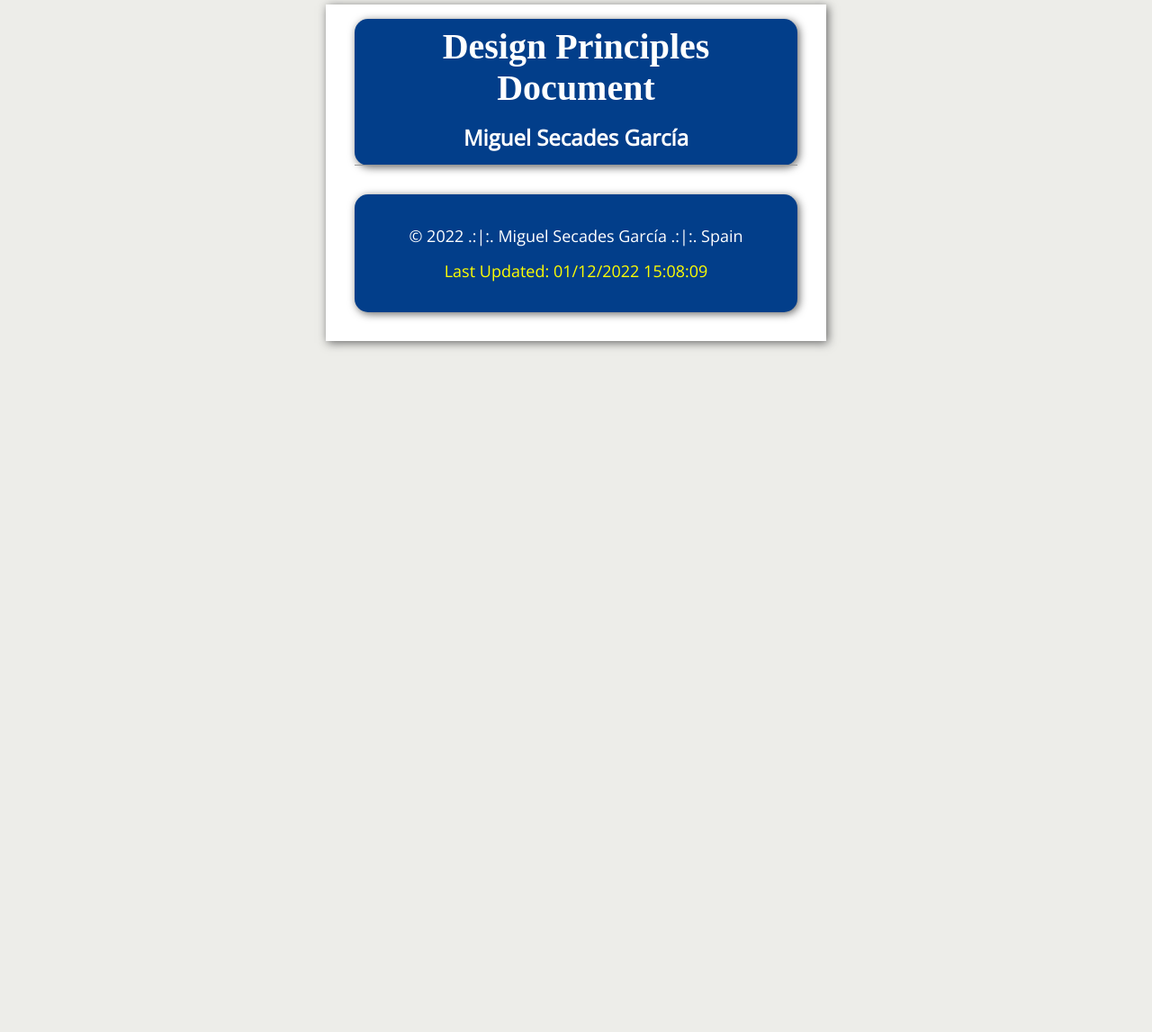
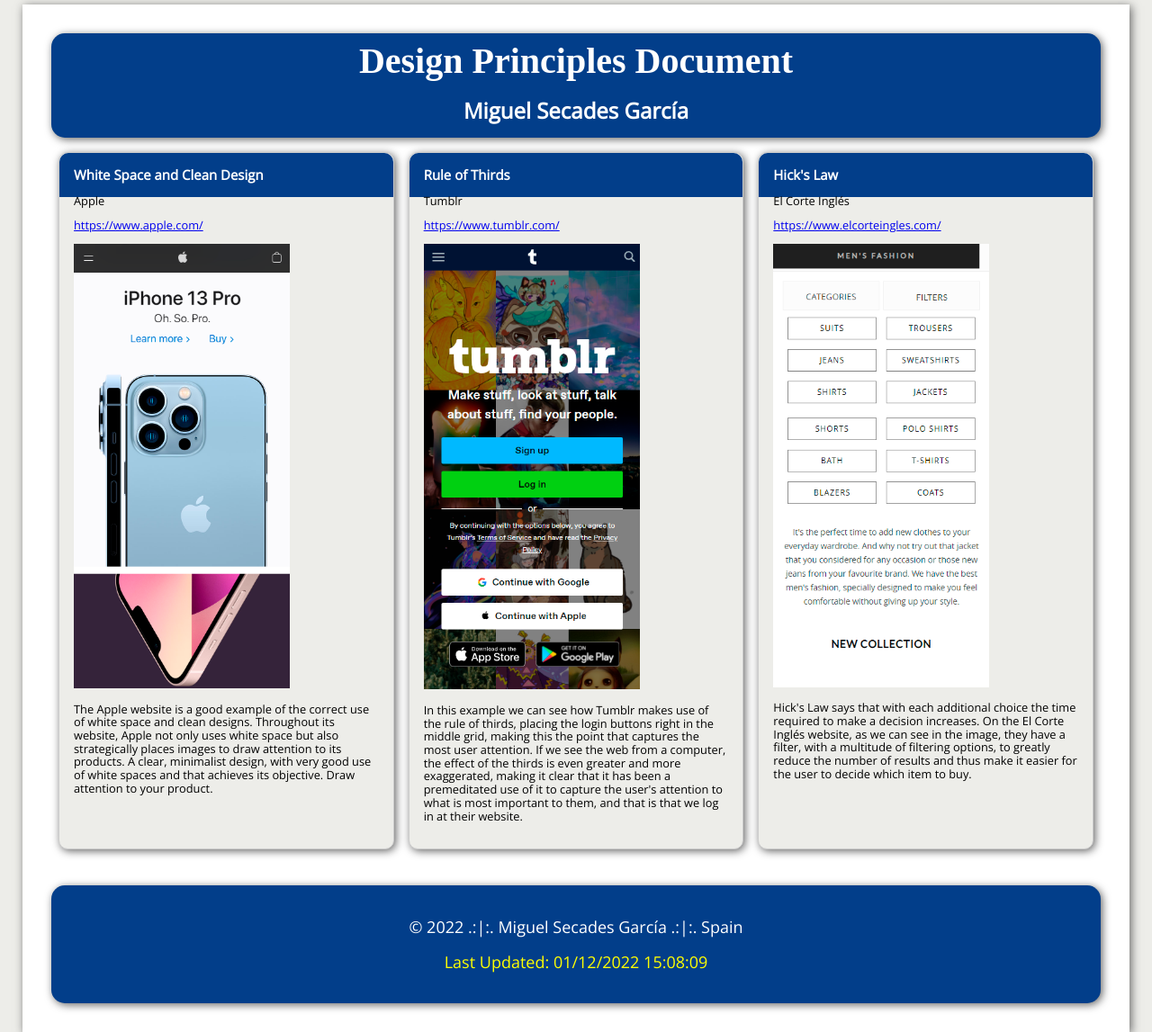
Before and after one commit to MiguelSecadesBYU/wdd230, a plain HTML site: page lesson2/design-principles.html in a window 1280 px wide. Shown: the top 1147 px of the page at 90% size. Before the commit the page ends 800 px from the top, so only its background shows below. Drawn offline with nearby package versions, Linux system fonts and the light colour scheme; files that its build step writes are made by us from their sources; a web font is replaced by a local one.

Commit message:
Added page content

```diff
--- /dev/null
+++ b/css/large.css
@@ -0,0 +1,5 @@
+@media only screen and (min-width: 37.5em) {
+  #lesson2_content main {
+    grid-template-columns: 1fr 1fr 1fr;
+  }
+}
--- a/css/medium.css
+++ b/css/medium.css
@@ -14,6 +14,10 @@
   #wdd230_content header {
     grid-template-columns: 1fr 1fr 1fr 1fr;
     display:grid;
+  }
+
+  #lesson2_content main{
+    grid-template-columns: 1fr 1fr;
   }
 
   header h1 {
@@ -47,10 +51,10 @@
   #lesson2_content {
     align-items: center;
     width: 40%;
-
     margin: 0 auto;
     padding: 2rem;
     background-color: white;
     box-shadow: 2px 2px 10px #666;
+    min-width: fit-content;
   }
 }
--- a/css/small.css
+++ b/css/small.css
@@ -15,6 +15,20 @@
   background-color: #023e8a;
   border-radius: 15px 15px 15px 15px;
   box-shadow: 2px 2px 10px #666;
+  margin-top: 1rem;
+}
+
+article {
+  border: 1px solid #ccc;
+  padding: 1rem;
+  background-color: #edede9;
+  box-shadow: 2px 2px 10px #666;
+  margin: 0.5rem;
+  border-radius: 10px 10px 10px 10px;
+}
+
+article img {
+  max-width: 15rem;
 }
 
 footer {
@@ -30,8 +44,22 @@
   color: white;
   padding: 1rem;
   margin-top: -0.5rem;
+  min-width: fit-content;
 }
 
+#lesson2_content h3 {
+  background-color: #023e8a;
+  padding: 1rem;
+  width: 100%;
+  margin: -16px;
+  color: white;
+  border-radius: 10px 10px 0px 0px;
+}
+#lesson2_content main {
+  display: grid;
+  grid-template-columns: 1fr;
+  font-size: 0.8rem;
+}
 h1 {
   font-family: "Alegreya SC", serif;
   font-size: 1.5rem;
@@ -39,11 +67,12 @@
 }
 h2 {
   font-size: 1rem;
-  border-bottom: 1px solid #999;
   margin-bottom: 0.5rem;
   text-align: center;
 }
-
+#wdd230_content h2 {
+  border-bottom: 1px solid #999;
+}
 main ul {
   border-bottom: 1px solid #999;
   margin-bottom: 0.5rem;
--- a/lesson2/design-principles.html
+++ b/lesson2/design-principles.html
@@ -8,6 +8,7 @@
     <link rel="stylesheet" href="../css/normalize.css">
     <link rel="stylesheet" href="../css/small.css">
     <link rel="stylesheet" href="../css/medium.css">
+    <link rel="stylesheet" href="../css/large.css">
 </head>
 <body>
     <div id="lesson2_content">
@@ -16,7 +17,43 @@
             <h2>Miguel Secades García</h2>
         </header>
         <main>
-
+            <article>
+                <h3>White Space and Clean Design</h3>
+                <p>Apple</p>
+                <p><a href="https://www.apple.com/">https://www.apple.com/</a></p>
+                <img src="../images/apple_screenshot.png" alt="Screenshot of the apple website">
+                <p>The Apple website is a good example of the correct use of white space and clean designs.
+                    Throughout its website, Apple not only uses white space but also strategically places
+                    images to draw attention to its products. A clear, minimalist design, with very good use
+                     of white spaces and that achieves its objective. Draw attention to your product.
+                </p>
+            </article>
+            <article>
+                <h3>Rule of Thirds</h3>
+                <p>Tumblr</p>
+                <p><a href="https://www.tumblr.com/">https://www.tumblr.com/</a></p>
+                <img src="../images/tumblr_screenshot.png" alt="Screenshot of the Tumblrs website">
+                <p>
+                    In this example we can see how Tumblr makes use of the rule of thirds, placing the login
+                     buttons right in the middle grid, making this the point that captures the most user
+                     attention. If we see the web from a computer, the effect of the thirds is even greater
+                     and more exaggerated, making it clear that it has been a premeditated use of it to capture
+                      the user's attention to what is most important to them, and that is that we log in at
+                      their website.
+                </p>
+            </article>
+            <article>
+                <h3>Hick's Law</h3>
+                <p>El Corte Inglés</p>
+                <p><a href="https://www.elcorteingles.com/">https://www.elcorteingles.com/</a></p>
+                <img src="../images/elcorteingles_screenshot.png" alt="Screenshot of the El Corte Inglés website">
+                <p>
+                    Hick's Law says that with each additional choice the time required to make a decision increases.
+                     On the El Corte Inglés website, as we can see in the image, they have a filter, with a multitude
+                      of filtering options, to greatly reduce the number of results and thus make it easier for the
+                      user to decide which item to buy.
+                </p>
+            </article>
         </main>
         <footer>
             <p>&copy; <span id="year">year</span> .:|:. Miguel Secades García .:|:. Spain</p>
```
Also changed, not shown: images/apple_screenshot.png (added), images/elcorteingles_screenshot.png (added), images/tumblr_screenshot.png (added).
